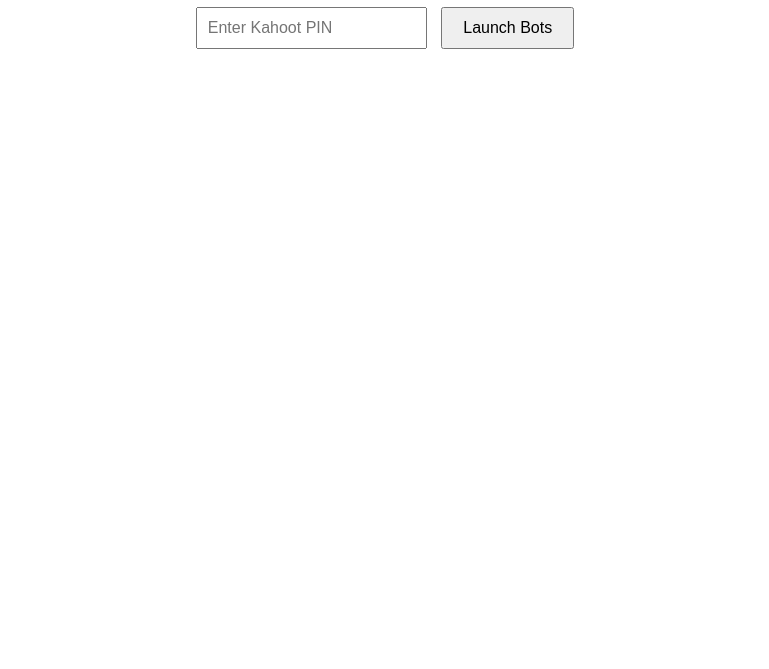
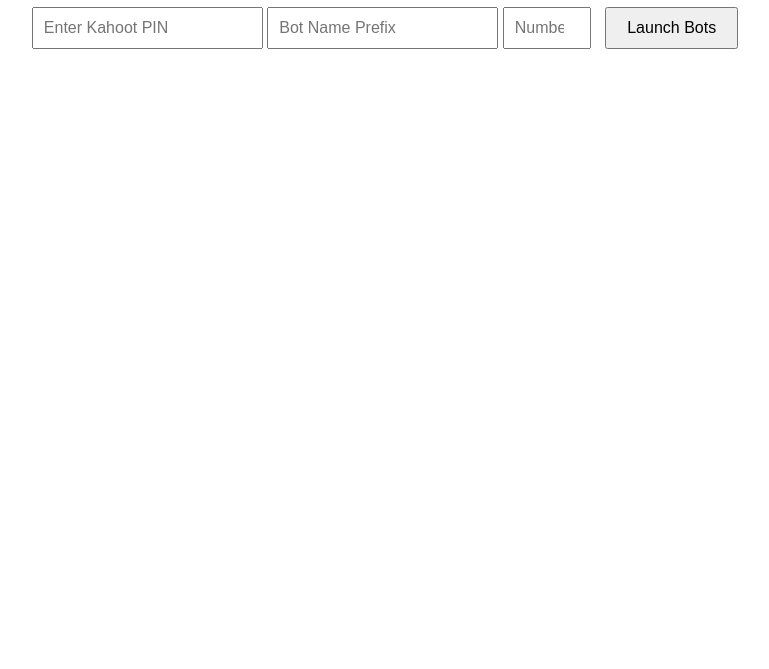
Before and after one commit to godlyrblx/kahoot-bomb, a plain HTML site: page index.html in a window 1280 px wide. Shown: the part 131-800 px from the top of the page, without its empty margins (255-1024 px from the left). Drawn offline with Linux system fonts and the light colour scheme.

Commit message:
Update index.html

```diff
--- a/index.html
+++ b/index.html
@@ -6,9 +6,14 @@
 </head>
 <body>
   <h1>Kahoot Bomber</h1>
+
   <input type="text" id="pin" placeholder="Enter Kahoot PIN">
+  <input type="text" id="name" placeholder="Bot Name Prefix">
+  <input type="number" id="amount" placeholder="Number of Bots" min="1" max="500">
   <button onclick="sendBomb()">Launch Bots</button>
+
   <p id="status"></p>
+
   <script src="script.js"></script>
 </body>
 </html>
```
